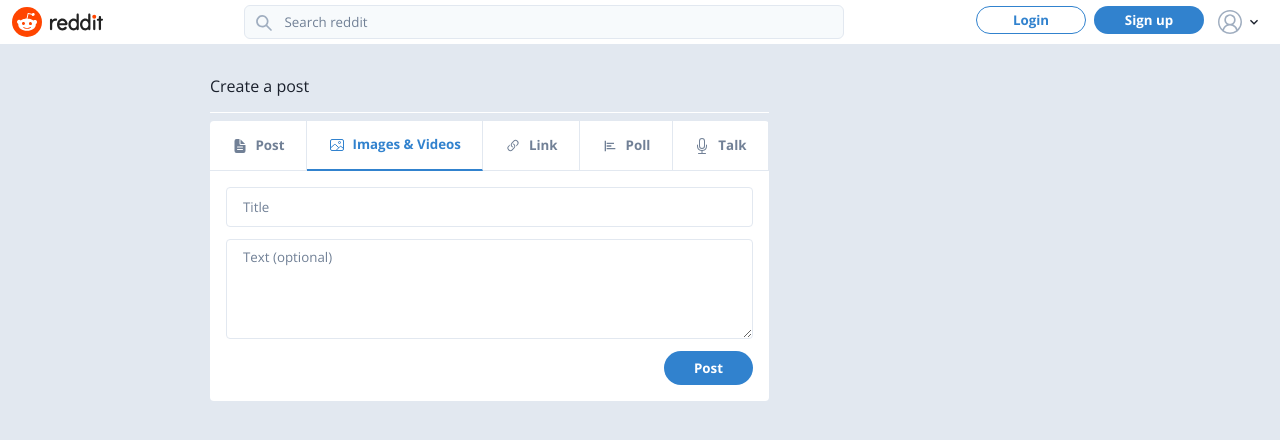
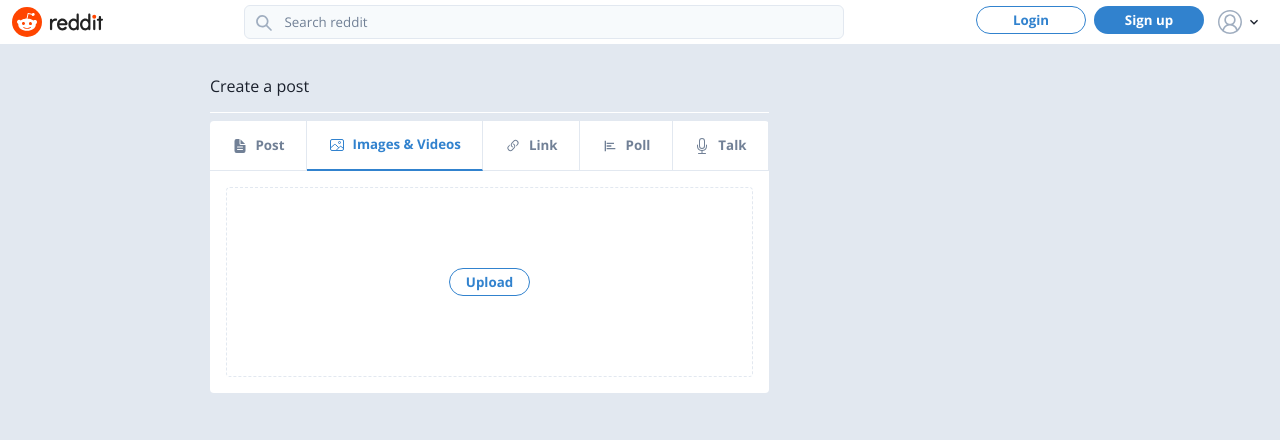
Before and after one commit to AshishPandagre/reddit-clone, a Next.js app: page /r/1/submit in a window 1280 px wide. Both pictures are taken after a click on the element "Images & Videos". Shown: the top 440 px of the page. Built offline with nearby package versions, Linux system fonts and the light colour scheme; no server answers.

Commit message:
completed post image component

```diff
--- a/src/components/Posts/NewPostForm.tsx
+++ b/src/components/Posts/NewPostForm.tsx
@@ -3,9 +3,9 @@
 import { BiPoll } from "react-icons/bi";
 import { BsLink45Deg, BsMic } from "react-icons/bs";
 import { IoDocumentText, IoImageOutline } from "react-icons/io5";
-import { AiFillCloseCircle } from "react-icons/ai";
+import ImageUpload from "./PostForm/ImageUpload";
+import TextInputs from "./PostForm/TextInputs";
 import TabItem from "./TabItem";
-import TextInputs from "./PostForm/TextInputs";
 
 type NewPostFormProps = {};
 
@@ -44,11 +44,21 @@
     body: "",
   });
   const [selectedFile, setSelectedFile] = useState<string>();
-  const [loading, setLoading] = useState(false)
+  const [loading, setLoading] = useState(false);
 
   const handleCreatePost = async () => {};
 
-  const onSelectImage = async () => {};
+  const onSelectImage = async (event: React.ChangeEvent<HTMLInputElement>) => {
+    const reader = new FileReader();
+    if (event.target.files?.[0]) {
+      reader.readAsDataURL(event.target.files[0]);
+    }
+
+    reader.onload = (readerEvent) => {
+      if (readerEvent.target?.result)
+        setSelectedFile(readerEvent.target.result as string);
+    };
+  };
 
   const onTextChange = async (
     event: React.ChangeEvent<HTMLInputElement | HTMLTextAreaElement>
@@ -67,6 +77,7 @@
       <Flex width="100%">
         {formTabs.map((item) => (
           <TabItem
+            key={item.title}
             item={item}
             selected={item.title === selectedTab}
             setSelectedTab={setSelectedTab}
@@ -74,12 +85,22 @@
         ))}
       </Flex>
       <Flex p={4}>
+        {selectedTab == "Post" && (
           <TextInputs
             textInputs={textInputs}
             handleCreatePost={handleCreatePost}
             loading={loading}
             onChange={onTextChange}
           />
+        )}
+        {selectedTab == "Images & Videos" && (
+          <ImageUpload
+            selectedFile={selectedFile}
+            onSelectImage={onSelectImage}
+            setSelectedFile={setSelectedFile}
+            setSelectedTab={setSelectedTab}
+          />
+        )}
       </Flex>
     </Flex>
   );
--- /dev/null
+++ b/src/components/Posts/PostForm/ImageUpload.tsx
@@ -0,0 +1,65 @@
+import { Button, Flex, Image, Stack } from "@chakra-ui/react";
+import React, { useRef } from "react";
+
+type ImageUploadProps = {
+  selectedFile?: string;
+  onSelectImage: (event: React.ChangeEvent<HTMLInputElement>) => void;
+  setSelectedTab: (value: string) => void;
+  setSelectedFile: (value: string) => void;
+};
+
+const ImageUpload: React.FC<ImageUploadProps> = ({
+  selectedFile,
+  onSelectImage,
+  setSelectedFile,
+  setSelectedTab,
+}) => {
+  const selectedFileRef = useRef<HTMLInputElement>(null);
+
+  return (
+    <Flex direction="column" justify="center" align="center" width="100%">
+      {selectedFile ? (
+        <>
+          <Image src={selectedFile} maxWidth="400px" maxHeight="400px" />
+          <Stack direction="row" mt={4}>
+            <Button height="28px" onClick={() => setSelectedTab("Post")}>
+              Back to post
+            </Button>
+            <Button
+              variant="outline"
+              height="28px"
+              onClick={() => setSelectedFile("")}
+            >
+              Remove
+            </Button>
+          </Stack>
+        </>
+      ) : (
+        <Flex
+          justify="center"
+          align="center"
+          padding={20}
+          border="1px dashed"
+          borderColor="gray.200"
+          width="100%"
+          borderRadius={4}
+        >
+          <Button
+            variant="outline"
+            height="28px"
+            onClick={() => selectedFileRef.current?.click()}
+          >
+            Upload
+          </Button>
+          <input
+            ref={selectedFileRef}
+            type="file"
+            hidden
+            onChange={onSelectImage}
+          />
+        </Flex>
+      )}
+    </Flex>
+  );
+};
+export default ImageUpload;
```
Lines whose indentation alone changed are shown as unchanged.
